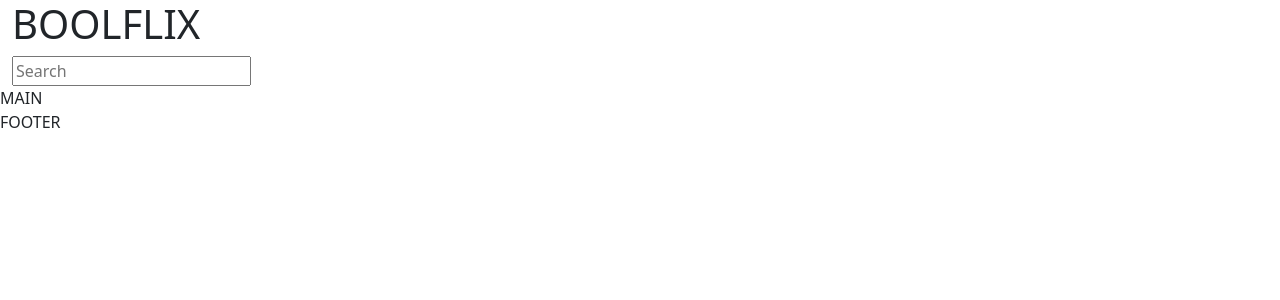
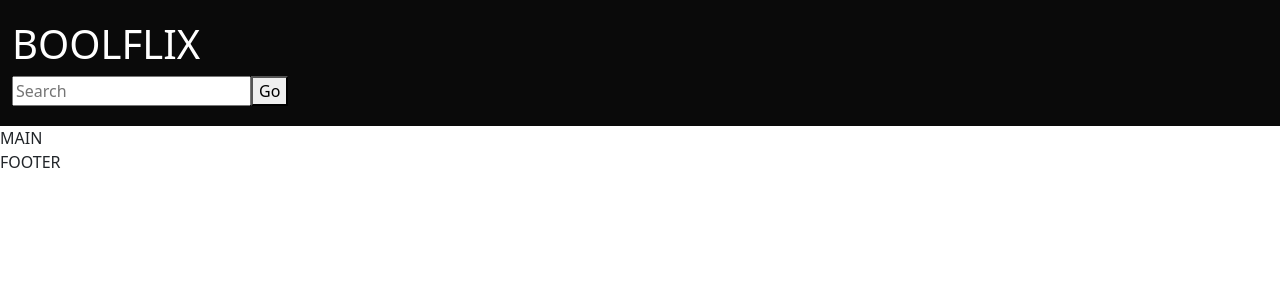
Before and after one commit to StefanoGrassoSG/vite-boolflix, a Vue app: page / in a window 1280 px wide. Shown: the top 300 px of the page. Built offline with nearby package versions, Linux system fonts and the light colour scheme; no server answers.

Commit message:
ADD axios call

```diff
--- a/package.json
+++ b/package.json
@@ -10,6 +10,7 @@
   },
   "dependencies": {
     "@popperjs/core": "^2.11.8",
+    "axios": "^1.4.0",
     "bootstrap": "^5.3.0",
     "vue": "^3.3.4"
   },
--- a/src/App.vue
+++ b/src/App.vue
@@ -1,5 +1,6 @@
 <script >
 import HeaderComponent from './components/HeaderComponent.vue';
+import axios from 'axios';
 
 export default {
   data() {
@@ -8,10 +9,18 @@ export default {
     }
   },
   methods: {
-
+    getMovies() {
+      axios.get('https://api.themoviedb.org/3/search/movie?api_key=b882c94710cf2e3b8def0b4cf3cc24e3&query=ritorno+al+futuro')
+      .then((response) => {
+        console.log(response.data)
+      })
+    }
   },
   components: {
     HeaderComponent
+  },
+  created() {
+    this.getMovies()
   }
 }
 </script>
--- a/src/components/HeaderComponent.vue
+++ b/src/components/HeaderComponent.vue
@@ -20,6 +20,7 @@ export default {
                     </div>
                     <div class="col-auto">
                         <input type="text" placeholder="Search">
+                        <button>Go</button>
                     </div>
                 </div>
             </div>
@@ -28,4 +29,9 @@ export default {
 </template>
 
 <style lang="scss" scoped>
+header {
+    background-color: #0A0A0A;
+    padding: 20px 0;
+    color: white;
+}
 </style>
```
Also changed, not shown: 1 other file (tests, documents, lock files or other folders).
